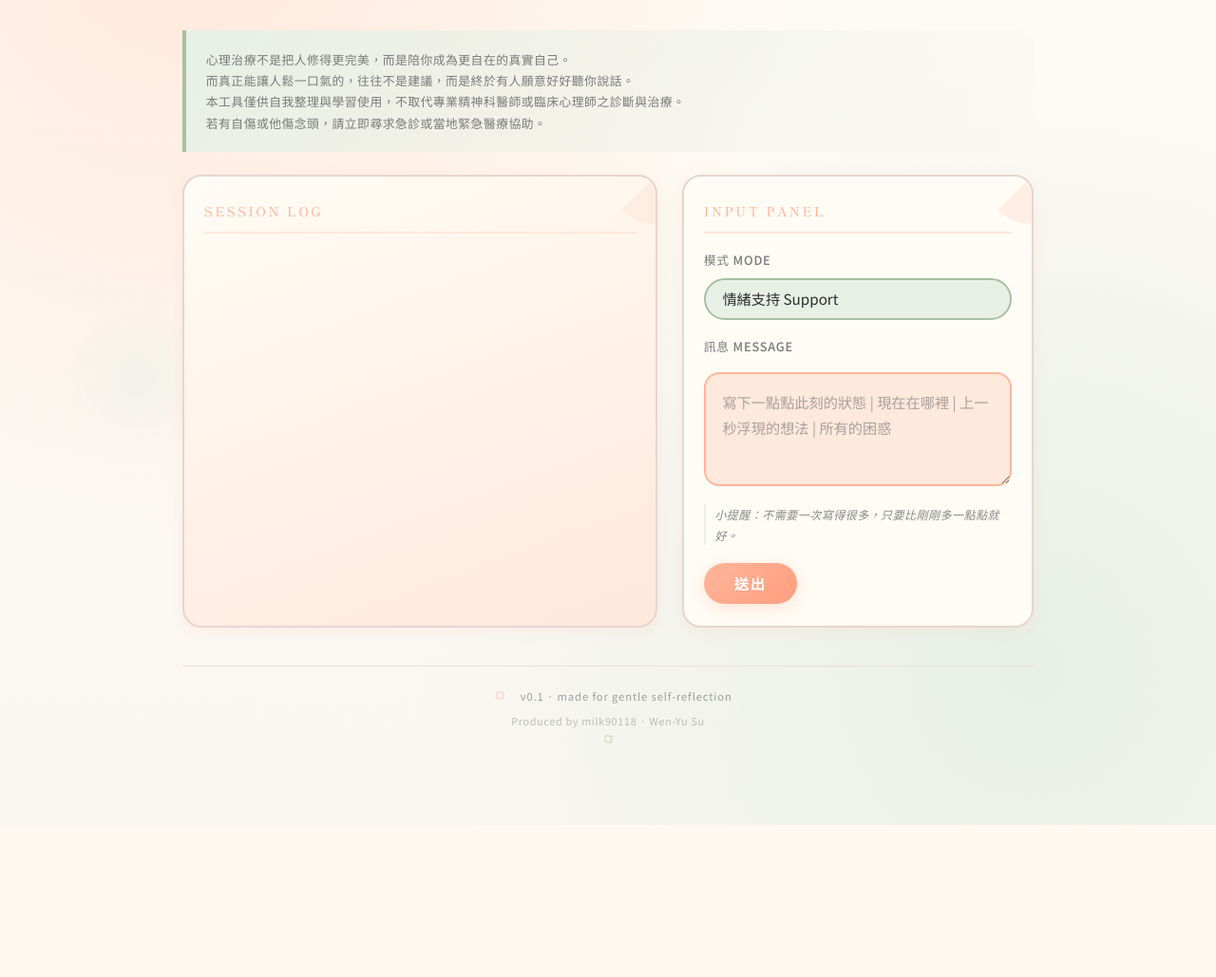
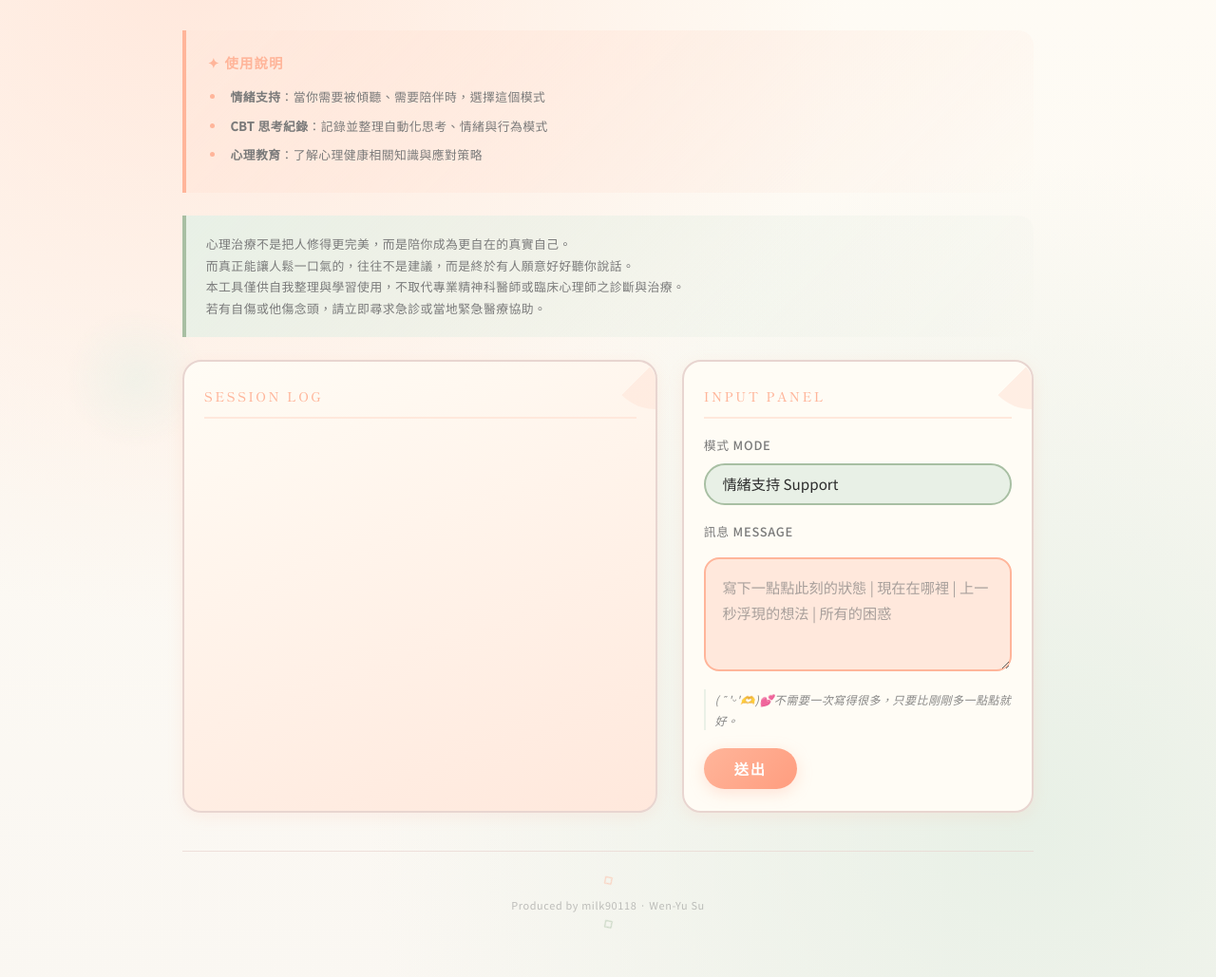
Before and after one commit to milk90118/therapy_miruku, a Flask app: page / in a window 1280 px wide. Shown: the part 237-1266 px from the top of the page at 95% size. Before the commit the page ends 1106 px from the top, so only its background shows below. Run offline with Flask 3, Linux system fonts and the light colour scheme; some libraries are stand-ins or nearby versions.

Commit message:
change html design

```diff
--- a/templates/index.html
+++ b/templates/index.html
@@ -260,6 +260,45 @@
     .badge:active {
       transform: scale(0.95);
       background: var(--peach-medium);
+    }
+
+    /* 使用說明區塊 */
+    .guide {
+      font-size: 0.8rem;
+      color: var(--text-soft);
+      margin-bottom: 1.5rem;
+      padding: 1.3rem 1.4rem;
+      border-left: 4px solid var(--peach-primary);
+      background: linear-gradient(135deg, var(--peach-light) 0%, transparent 100%);
+      border-radius: 0 16px 16px 0;
+      line-height: 1.75;
+      position: relative;
+      z-index: 1;
+      animation: slideInLeft 0.6s ease-out 0.8s both;
+      transition: all 0.4s ease;
+    }
+
+    .guide-title {
+      font-family: "Shippori Mincho", "Noto Serif JP", serif;
+      font-size: 0.9rem;
+      font-weight: 600;
+      color: var(--peach-primary);
+      margin-bottom: 0.8rem;
+      letter-spacing: 0.08em;
+    }
+
+    .guide-list {
+      margin: 0;
+      padding-left: 1.2rem;
+    }
+
+    .guide-list li {
+      margin-bottom: 0.5rem;
+      padding-left: 0.3rem;
+    }
+
+    .guide-list li::marker {
+      color: var(--peach-primary);
     }
 
     .disclaimer {
@@ -721,6 +760,16 @@
     </div>
   </header>
 
+  <!-- 使用說明區塊 -->
+  <div class="guide">
+    <div class="guide-title">✦ 使用說明</div>
+    <ul class="guide-list">
+      <li><strong>情緒支持</strong>：當你需要被傾聽、需要陪伴時，選擇這個模式</li>
+      <li><strong>CBT 思考紀錄</strong>：記錄並整理自動化思考、情緒與行為模式</li>
+      <li><strong>心理教育</strong>：了解心理健康相關知識與應對策略</li>
+    </ul>
+  </div>
+
   <div class="disclaimer">
     心理治療不是把人修得更完美，而是陪你成為更自在的真實自己。<br>
     而真正能讓人鬆一口氣的，往往不是建議，而是終於有人願意好好聽你說話。<br>
@@ -749,7 +798,7 @@
       <label for="input">訊息 Message</label>
       <textarea id="input" placeholder="寫下一點點此刻的狀態 | 現在在哪裡 | 上一秒浮現的想法 | 所有的困惑"></textarea>
 
-      <p class="hint">小提醒：不需要一次寫得很多，只要比剛剛多一點點就好。</p>
+      <p class="hint">( ˶'ᵕ'🫶)💕不需要一次寫得很多，只要比剛剛多一點點就好。</p>
 
       <div class="actions">
         <button id="send-btn">送出</button>
@@ -759,7 +808,6 @@
   </main>
 
   <footer>
-    v0.1 · made for gentle self-reflection
     <span class="footer-author">Produced by milk90118 · Wen-Yu Su</span>
   </footer>
 
```
